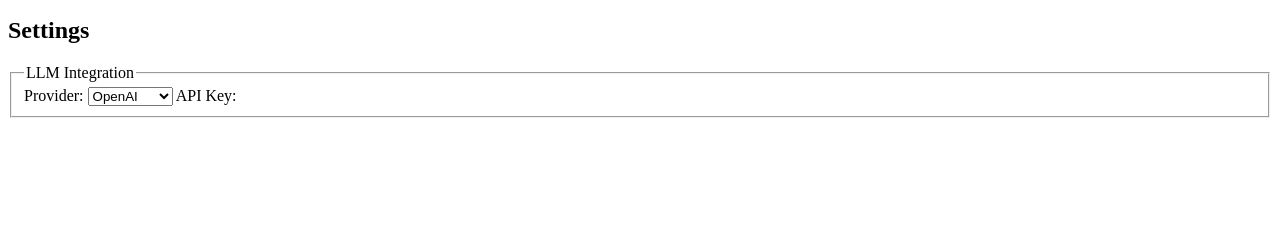
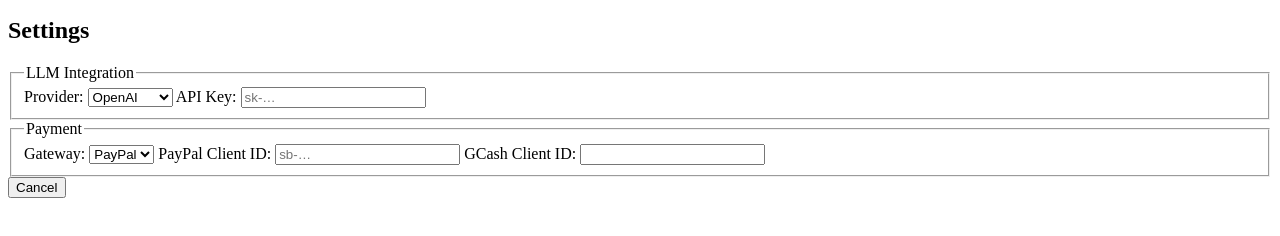
Before and after one commit to honeylouluzon/Profile-Visualizer, a plain HTML site: page index.html in a window 1280 px wide. Shown: the part 104-340 px from the top of the page. Drawn offline with nearby package versions, Linux system fonts and the light colour scheme.

Commit message:
Added API Key and Payment Gateway fields to settings modal in index.html

```diff
--- a/index.html
+++ b/index.html
@@ -35,8 +35,28 @@
               <option value="deepseek">DeepSeek</option>
             </select>
           </label>
-          <label>API Key:</label>
+          <label>API Key:
+            <input id="llm-api-key" type="text" placeholder="sk-…" required />
+          </label>
         </fieldset>
+        <fieldset>
+          <legend>Payment</legend>
+          <label>Gateway:
+            <select id="payment-mode">
+              <option value="paypal">PayPal</option>
+              <option value="gcash">GCash</option>
+            </select>
+          </label>
+          <label>PayPal Client ID:
+            <input id="paypal-client-id" type="text" placeholder="sb-…" />
+          </label>
+          <label>GCash Client ID:
+            <input id="gcash-client-id" type="text" />
+          </label>
+        </fieldset>
+        <div class="modal-actions">
+          <button type="button" id="cancel-settings">Cancel</button>
+        </div>
       </form>
     </div>
   </div>
```
